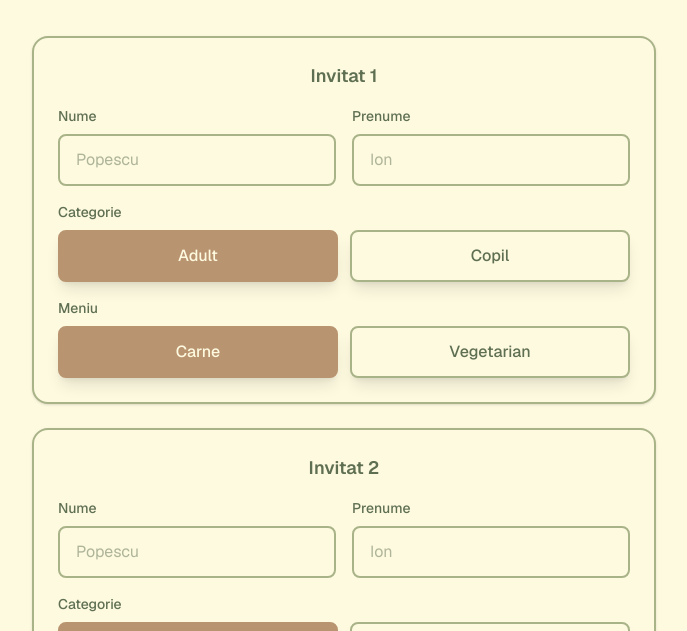
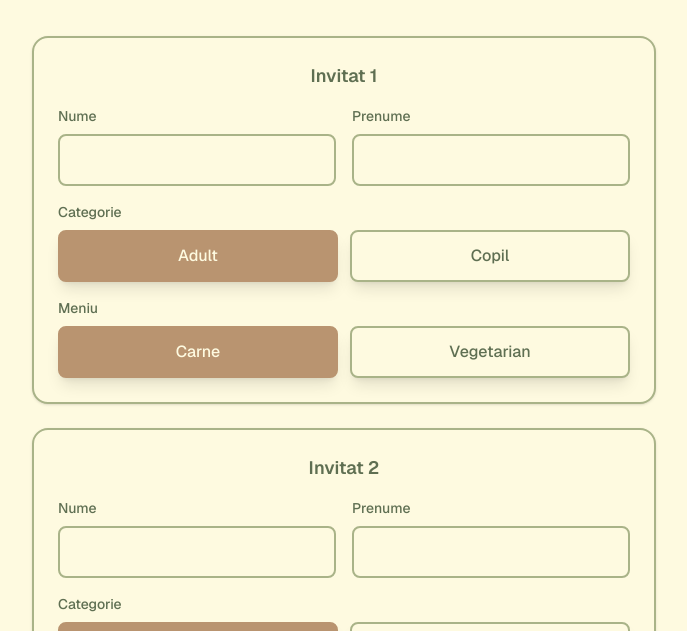
Before and after one commit to RazvanAga/razvanaga, a Next.js app: page /kasiia in a window 1280 px wide. Shown: the part 860-1491 px from the top of the page, without its empty margins (296-983 px from the left). Built offline with nearby package versions, Linux system fonts and the light colour scheme.

Commit message:
Remove placeholder text from name inputs

```diff
--- a/app/kasiia/page.tsx
+++ b/app/kasiia/page.tsx
@@ -250,7 +250,6 @@ export default function WeddingPage() {
                       }}
                       onFocus={(e) => e.target.style.borderColor = '#5F6F52'}
                       onBlur={(e) => e.target.style.borderColor = '#A9B388'}
-                      placeholder="Popescu"
                     />
                   </div>
 
@@ -272,7 +271,6 @@ export default function WeddingPage() {
                       }}
                       onFocus={(e) => e.target.style.borderColor = '#5F6F52'}
                       onBlur={(e) => e.target.style.borderColor = '#A9B388'}
-                      placeholder="Ion"
                     />
                   </div>
                 </div>
```
